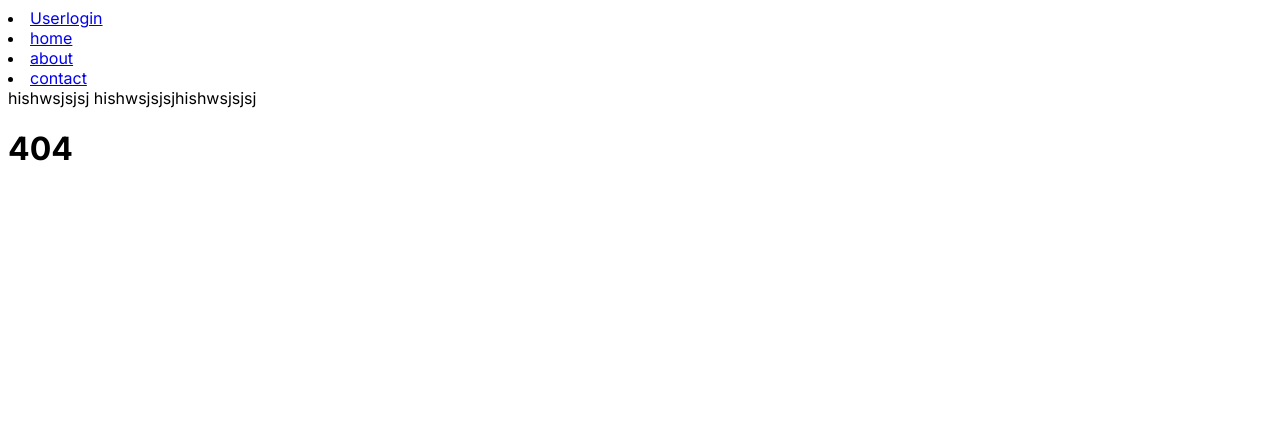
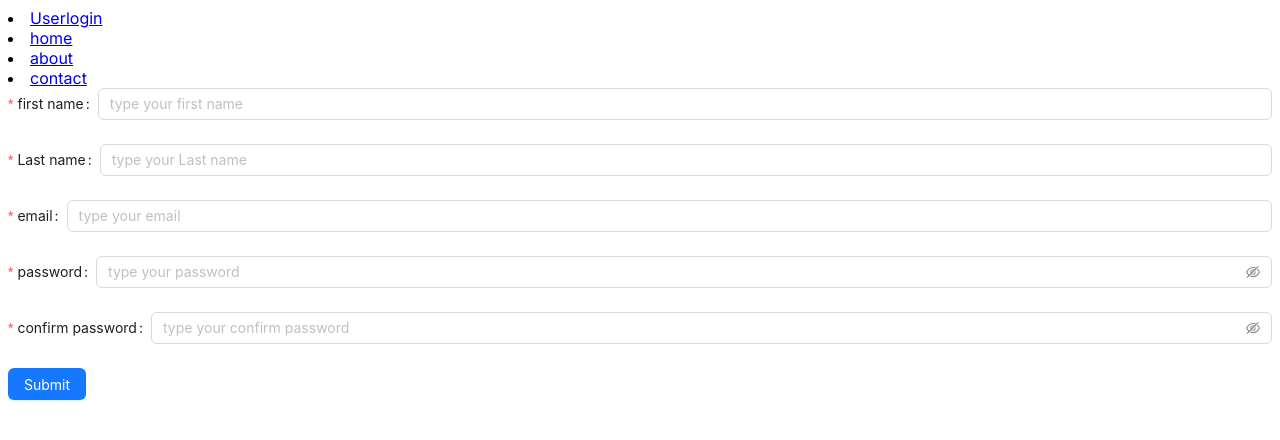
Before and after one commit to binarydata123/Task, a Next.js app in the folder role/: page /ant_design in a window 1280 px wide. Before the commit this address had no page. Shown: the top 440 px of the page. Built offline with nearby package versions, Linux system fonts and the light colour scheme.

Commit message:
add new component and add form validation

```diff
--- /dev/null
+++ b/role/app/ant_design/page.tsx
@@ -0,0 +1,77 @@
+"use client"
+import React from 'react'
+import { Button, Checkbox, Form, Input,DatePicker,Select } from 'antd';
+const page = () => {
+
+
+  function submitForm(values: any): void {
+    console.log(values,'here form value')
+    localStorage.setItem("user_form",JSON.stringify(values) )
+    throw new Error('Function not implemented.');
+  }
+
+  return (
+    <div>
+      {/* <Button type="primary">PRESS ME</Button>
+    <DatePicker placeholder="select date" /> */}
+
+
+    <Form onFinish={submitForm}>
+
+      <Form.Item label='first name' name="first_name" rules={[
+        {
+          required:true,
+        },{whitespace:true},{min:4}
+        ]} hasFeedback>
+        <Input placeholder='type your first name'/>
+      </Form.Item>
+
+      <Form.Item label='Last name' name="last_name" rules={[
+        {
+          required:true,
+        },{whitespace:true},{min:4}
+        ]} hasFeedback>
+        <Input placeholder='type your Last name'/>
+      </Form.Item>
+
+      <Form.Item label='email' name="email" rules={[
+        {
+          required:true,
+        },{type:"email"}
+        ]} hasFeedback>
+        <Input placeholder='type your email'/>
+      </Form.Item>
+
+      <Form.Item label='password' name="password" rules={[
+        {
+          required:true,
+        }
+        ]} hasFeedback>
+        <Input.Password placeholder='type your password'/>
+      </Form.Item>
+
+      <Form.Item label='confirm password' name="confirmpassword" rules={[
+        {
+          required:true,
+        },({getFieldValue})=>({
+          validator(_,value){
+            if(!value || getFieldValue('password')=== value){
+              return Promise.resolve()
+            }
+            return Promise.reject('password does not match')
+          }
+        })
+        ]} hasFeedback>
+        <Input.Password placeholder='type your confirm password'/>
+      </Form.Item>
+
+      <Form.Item >
+        <Button type='primary' htmlType='submit'>Submit</Button>
+      </Form.Item>
+    </Form>
+
+    </div>
+  )
+}
+
+export default page
--- a/role/app/components/navbar/Navbar.tsx
+++ b/role/app/components/navbar/Navbar.tsx
@@ -9,9 +9,8 @@ const Navbar = () => {
        <li><Link href="/userlogin"> Userlogin</Link></li>
        <li><Link href="/home"> home </Link></li>
        <li><Link href="/about"> about</Link></li>
-       <li><Link href="/contact">contact</Link></li>
-        <span>hishwsjsjsj</span> <span>hishwsjsjsj</span>
-        <span>hishwsjsjsj</span>
+       <li><Link href="/contact"> contact</Link></li>
+
 
 
     </nav>
--- a/role/package.json
+++ b/role/package.json
@@ -9,6 +9,7 @@
     "lint": "next lint"
   },
   "dependencies": {
+    "antd": "^5.15.1",
     "bootstrap": "^5.3.3",
     "next": "14.1.3",
     "react": "^18",
```
Also changed, not shown: 1 other file (tests, documents, lock files or other folders).
